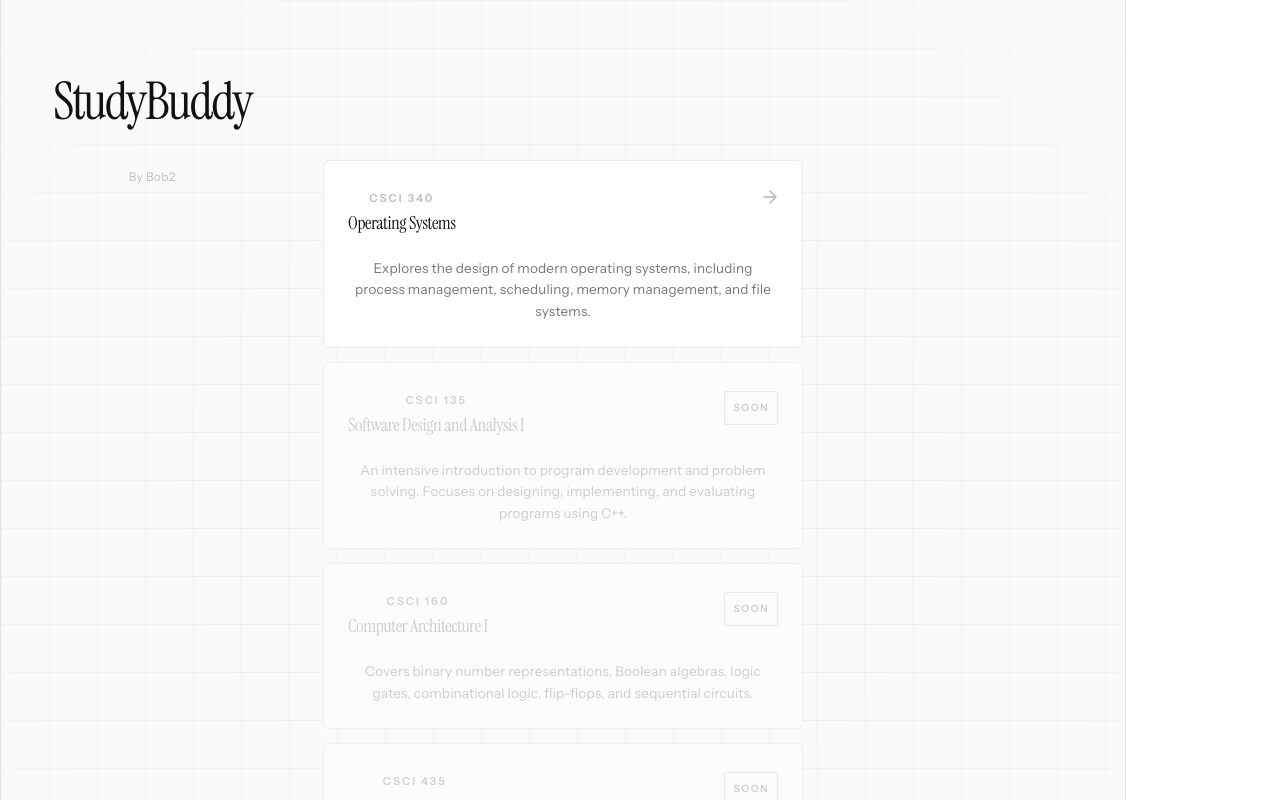
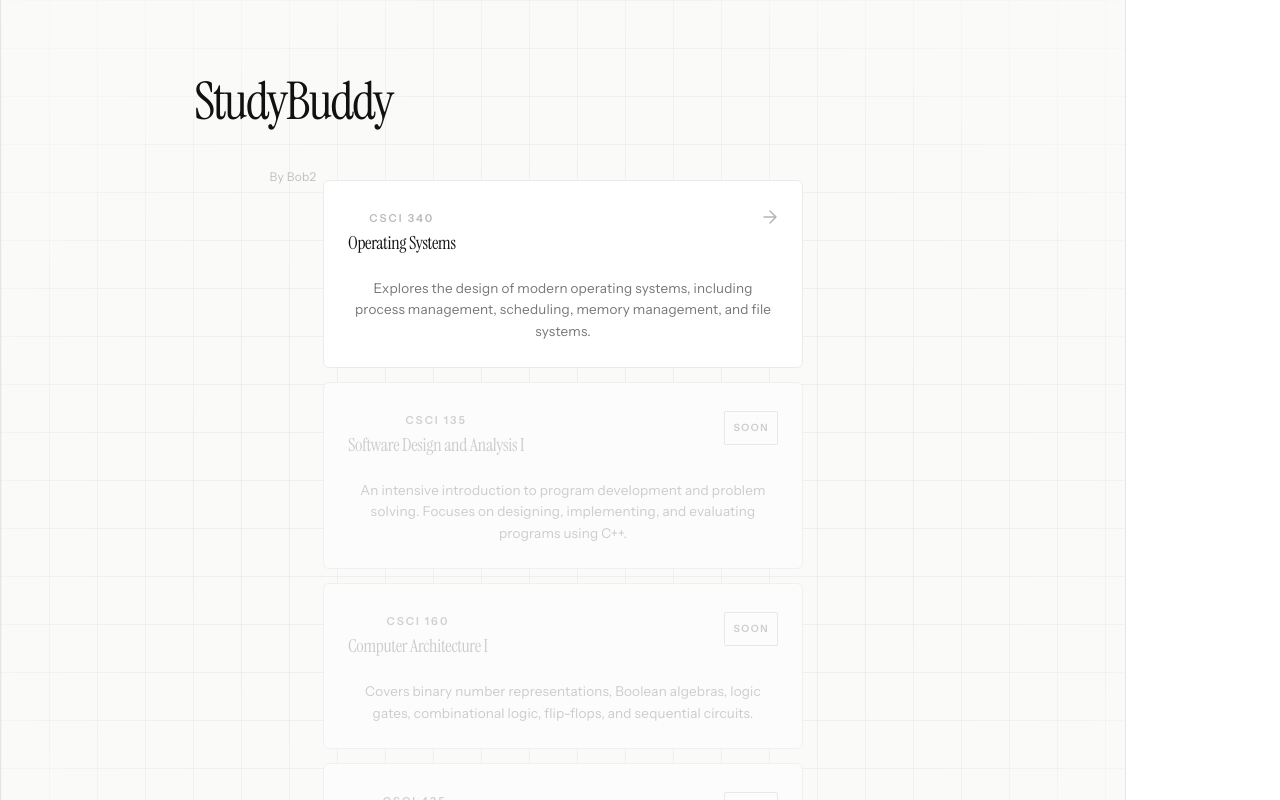
Before and after one commit to fabiolaliwu/StudyBuddy, a React (Vite) app in the folder StudyBuddy/: page / in a window 1280 px wide. Shown: the top 800 px of the page. Built offline with nearby package versions, Linux system fonts and the light colour scheme.

Commit message:
small fixes on the design

```diff
--- a/StudyBuddy/src/pages/Landing/Landing.css
+++ b/StudyBuddy/src/pages/Landing/Landing.css
@@ -9,13 +9,16 @@
 .plain-landing {
   min-height: 100vh;
   width: 100%;
+  min-height: 100vh;
+  width: 100%;
   display: flex;
+  flex-direction: column;
   align-items: center;
-  justify-content: center;
+  justify-content: flex-start;
   background: #fafaf9;
   position: relative;
   font-family: 'Instrument Sans', sans-serif;
-  padding: 40px 20px;
+  padding: 60px 20px;
 }
 
 /* Subtle grid background */
@@ -33,18 +36,21 @@
 
 /* Logo — top left */
 .landing-logo {
-  position: absolute;
-  top: 44px;
-  left: 52px;
+  position: relative;
+  width: 100%;
+  max-width: 480px;
+  /* CHANGED: Added margin-bottom to create a gap between the logo and the first box */
+  margin-bottom: 40px;
   z-index: 1;
   display: flex;
   flex-direction: column;
   gap: 4px;
+
 }
 
 .main-title {
   font-family: 'Instrument Serif', Georgia, serif;
-  font-size: 52px;
+  font-size: clamp(38px, 10vw, 52px);
   font-weight: 400;
   color: #111;
   letter-spacing: -2px;
@@ -65,26 +71,23 @@
   display: flex;
   flex-direction: column;
   gap: 14px;
+  /* ✅ CHANGE: Ensure it fills mobile width but stays small on PC */
   width: 100%;
   max-width: 480px;
-  /* ✅ ADDED THIS: Pushes the boxes down so they don't overlap the logo area on desktop */
-  margin-top: 80px;
 }
 
 .subject-box {
   display: flex;
   flex-direction: column;
   gap: 12px;
-  padding: 24px 28px;
+  padding: 24px 24px;
   background: #fff;
-  border: 1px solid #ebebeb;
   border-radius: 6px;
   text-decoration: none;
   color: #111;
+  width: 100%;
   transition: border-color 0.2s, transform 0.2s, box-shadow 0.2s;
 }
-
-/* ... keep the rest of your subject-box styles exactly as they are ... */
 
 .subject-box:not(.inactive):hover {
   border-color: #222;
@@ -173,7 +176,7 @@
 /* --- Responsive Adjustments --- */
 @media (max-width: 600px) {
   .plain-landing {
-    padding-top: 140px;
+    padding: 40px 16px;
     align-items: flex-start;
     justify-content: flex-start;
   }
@@ -186,8 +189,8 @@
   }
 
   .landing-logo {
-    top: 32px;
-    left: 24px;
+    text-align: left;
+    margin-bottom: 30px;
   }
 
   .main-title {
@@ -198,3 +201,15 @@
     padding: 20px 22px;
   }
 }
+@media (min-width: 1024px) {
+  .landing-logo {
+    position: absolute;
+    top: 44px;
+    left: 52px;
+    margin-bottom: 0;
+  }
+  .landing-boxes {
+    /* Pushes boxes down on desktop to account for the absolute logo */
+    margin-top: 100px;
+  }
+}
```
